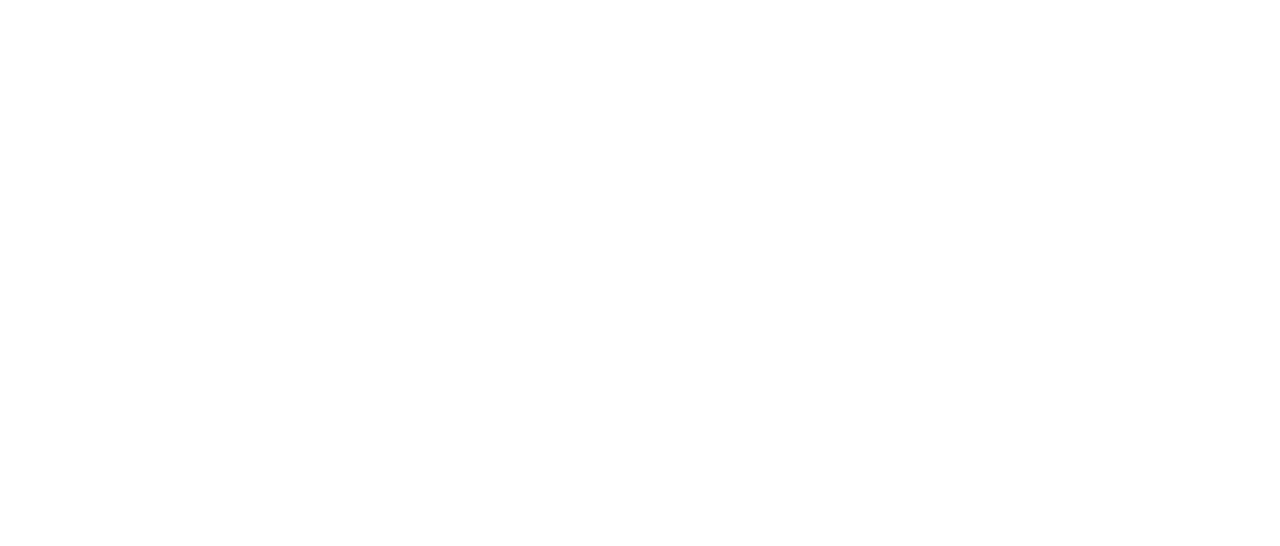
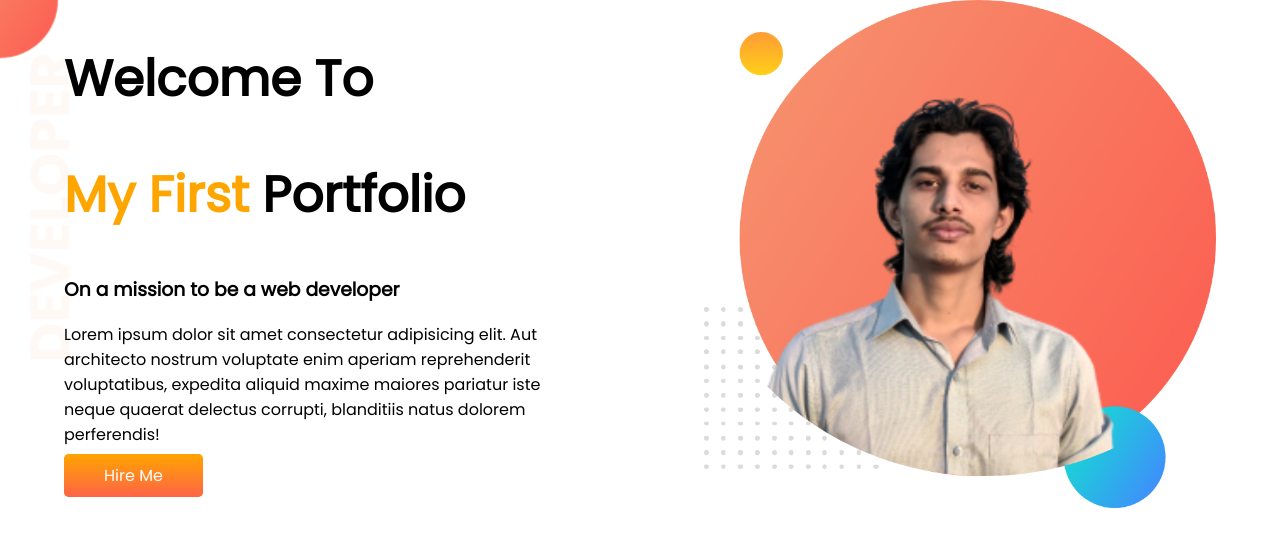
Before and after one commit to TazimW/Module-4-Portfolio-1, a plain HTML site: page index.html in a window 1280 px wide. Drawn offline with Linux system fonts and the light colour scheme.

Commit message:
banner added

```diff
--- a/index.html
+++ b/index.html
@@ -1,13 +1,41 @@
 <!DOCTYPE html>
 <html lang="en">
-<head>
-    <meta charset="UTF-8">
-    <meta http-equiv="X-UA-Compatible" content="IE=edge">
-    <meta name="viewport" content="width=device-width, initial-scale=1.0">
+  <head>
+    <meta charset="UTF-8" />
+    <meta http-equiv="X-UA-Compatible" content="IE=edge" />
+    <meta name="viewport" content="width=device-width, initial-scale=1.0" />
     <title>Tazim's Portfolio I</title>
-    <link rel="stylesheet" href="style.css">
-</head>
-<body>
-
-</body>
+    <link rel="preconnect" href="https://fonts.googleapis.com" />
+    <link rel="preconnect" href="https://fonts.gstatic.com" crossorigin />
+    <link
+      href="https://fonts.googleapis.com/css2?family=Poppins&display=swap"
+      rel="stylesheet"
+    />
+    <link rel="stylesheet" href="style.css" />
+  </head>
+  <body>
+    <section class="top_banner">
+      <div class="section_one_width">
+        <h1>Welcome To</h1>
+        <h1><span class="header_color">My First</span> Portfolio</h1>
+        <h3>On a mission to be a web developer</h3>
+        <p>
+          Lorem ipsum dolor sit amet consectetur adipisicing elit. Aut
+          architecto nostrum voluptate enim aperiam reprehenderit voluptatibus,
+          expedita aliquid maxime maiores pariatur iste neque quaerat delectus
+          corrupti, blanditiis natus dolorem perferendis!
+        </p>
+        <a
+          class="hire_me_button"
+          target="_blank"
+          href="https://www.linkedin.com/in/abdullah-al-tazim-a3474b200"
+        >
+          Hire Me
+        </a>
+      </div>
+      <div class="section_one_width">
+        <img src="images/Image-1.png" alt="" />
+      </div>
+    </section>
+  </body>
 </html>
--- a/style.css
+++ b/style.css
@@ -0,0 +1,35 @@
+body {
+  font-family: "Poppins", sans-serif;
+  margin: 0%;
+}
+h1 {
+  font-size: 50px;
+}
+.header_color{
+  color: orange;
+}
+section{
+  display: flex;
+}
+.section_one_width{
+  width: 50%;
+  padding-left: 5%;
+  padding-right: 5%;
+}
+.section_one_width img{
+  width: 100%;
+}
+.hire_me_button{
+  text-decoration: none;
+  background-color: orange;
+  padding: 10px 40px;
+  border-radius: 5px;
+  background-image: linear-gradient(orange, tomato);
+  color: white;
+  font-weight: 400;
+}
+.top_banner{
+  background-image: url(images/top-banner.png);
+  background-repeat: no-repeat;
+
+}
```
Also changed, not shown: images/Image-1.png (added), images/dream-bg.png (added), images/exp-bg.png (added), images/jhankar.png (added), images/jhankar2.png (added), images/my-bg.png (added), images/my-bg2.png (added), images/top-banner.png (added), 7 other files.
